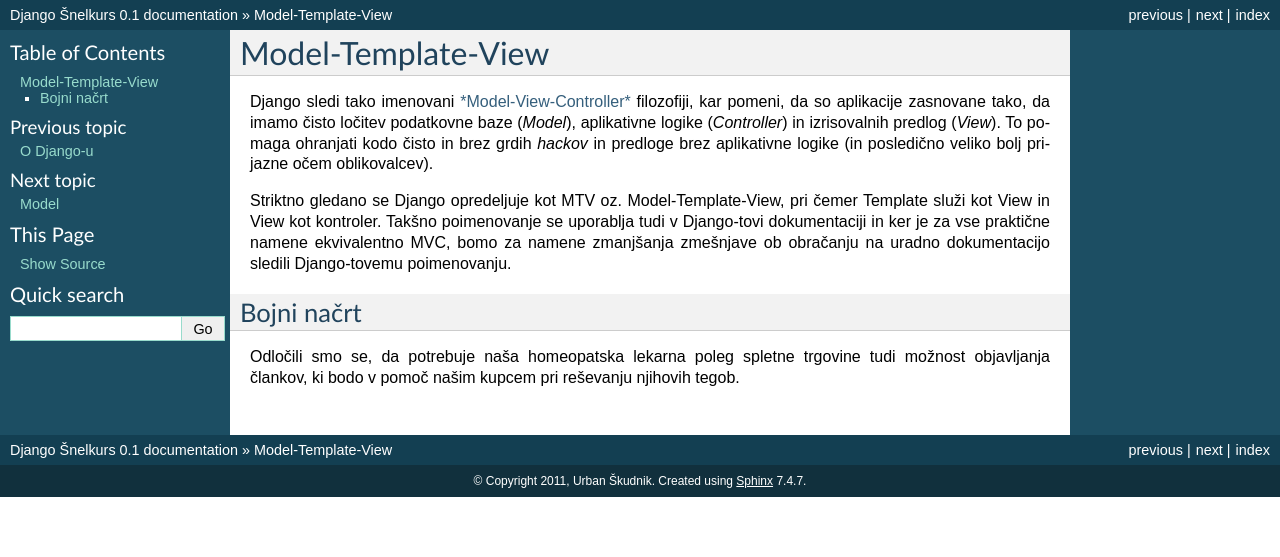
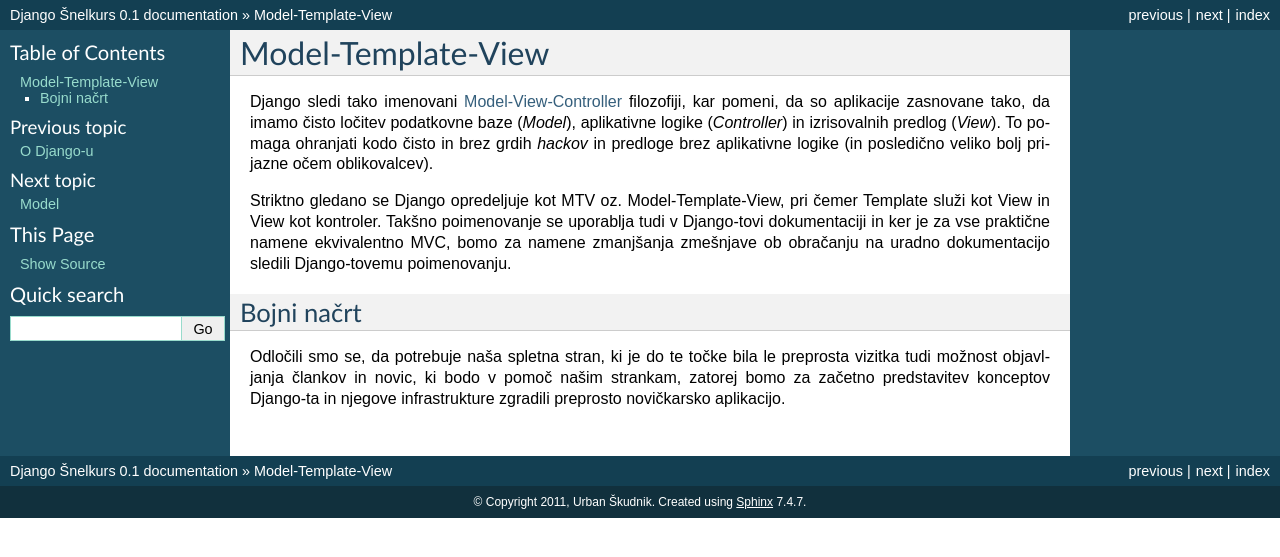
Before and after one commit to domenkozar/Django-Beer-Workshop, a Sphinx documentation site: the page built from docs/intro/source/mvcidea.rst, in a window 1280 px wide. Shown: the top 557 px of the page. Built offline with Sphinx 7.4.7, drawn with Linux system fonts in a browser that asks for light colours.

Commit message:
tadolgi docsi

```diff
--- a/docs/intro/source/mvcidea.rst
+++ b/docs/intro/source/mvcidea.rst
@@ -1,11 +1,11 @@
 Model-Template-View
 ===========================================
 
-Django sledi tako imenovani `*Model-View-Controller* <http://en.wikipedia.org/wiki/Model–view–controller>`_ filozofiji, kar pomeni, da so aplikacije zasnovane tako, da imamo čisto ločitev podatkovne baze (*Model*), aplikativne logike (*Controller*) in izrisovalnih predlog (*View*). To pomaga ohranjati kodo čisto in brez grdih *hackov* in predloge brez aplikativne logike (in posledično veliko bolj prijazne očem oblikovalcev).
+Django sledi tako imenovani `Model-View-Controller <http://en.wikipedia.org/wiki/Model–view–controller>`_ filozofiji, kar pomeni, da so aplikacije zasnovane tako, da imamo čisto ločitev podatkovne baze (*Model*), aplikativne logike (*Controller*) in izrisovalnih predlog (*View*). To pomaga ohranjati kodo čisto in brez grdih *hackov* in predloge brez aplikativne logike (in posledično veliko bolj prijazne očem oblikovalcev).
 
 Striktno gledano se Django opredeljuje kot MTV oz. Model-Template-View, pri čemer Template služi kot View in View kot kontroler. Takšno poimenovanje se uporablja tudi v Django-tovi dokumentaciji in ker je za vse praktične namene ekvivalentno MVC, bomo za namene zmanjšanja zmešnjave ob obračanju na uradno dokumentacijo sledili Django-tovemu poimenovanju.
 
 Bojni načrt
 -----------
 
-Odločili smo se, da potrebuje naša homeopatska lekarna poleg spletne trgovine tudi možnost objavljanja člankov, ki bodo v pomoč našim kupcem pri reševanju njihovih tegob.
+Odločili smo se, da potrebuje naša spletna stran, ki je do te točke bila le preprosta vizitka tudi možnost objavljanja člankov in novic, ki bodo v pomoč našim strankam, zatorej bomo za začetno predstavitev konceptov Django-ta in njegove infrastrukture zgradili preprosto novičkarsko aplikacijo.
```
Also changed, not shown: docs/intro/source/index.rst (+9 -1 lines).
